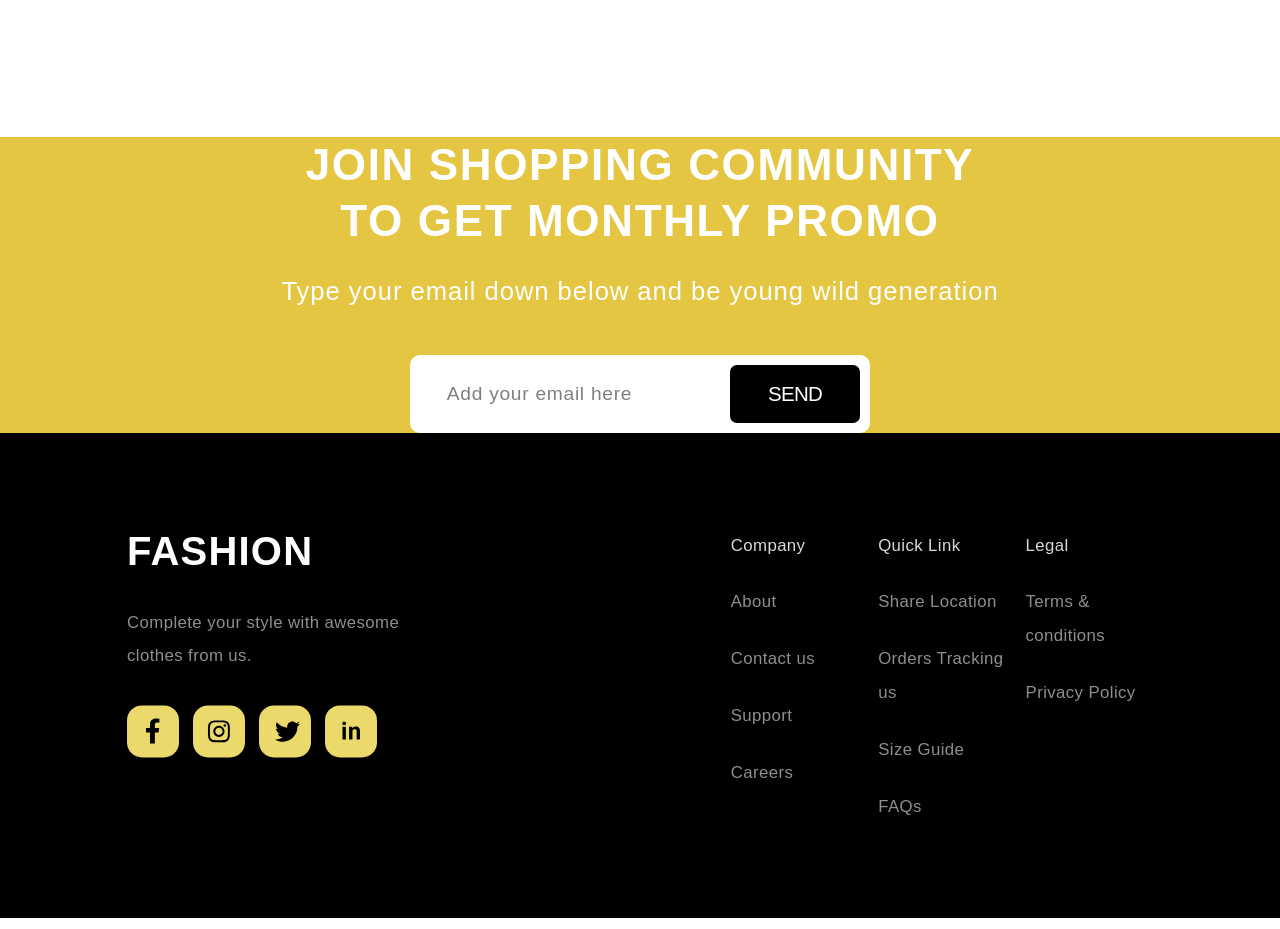
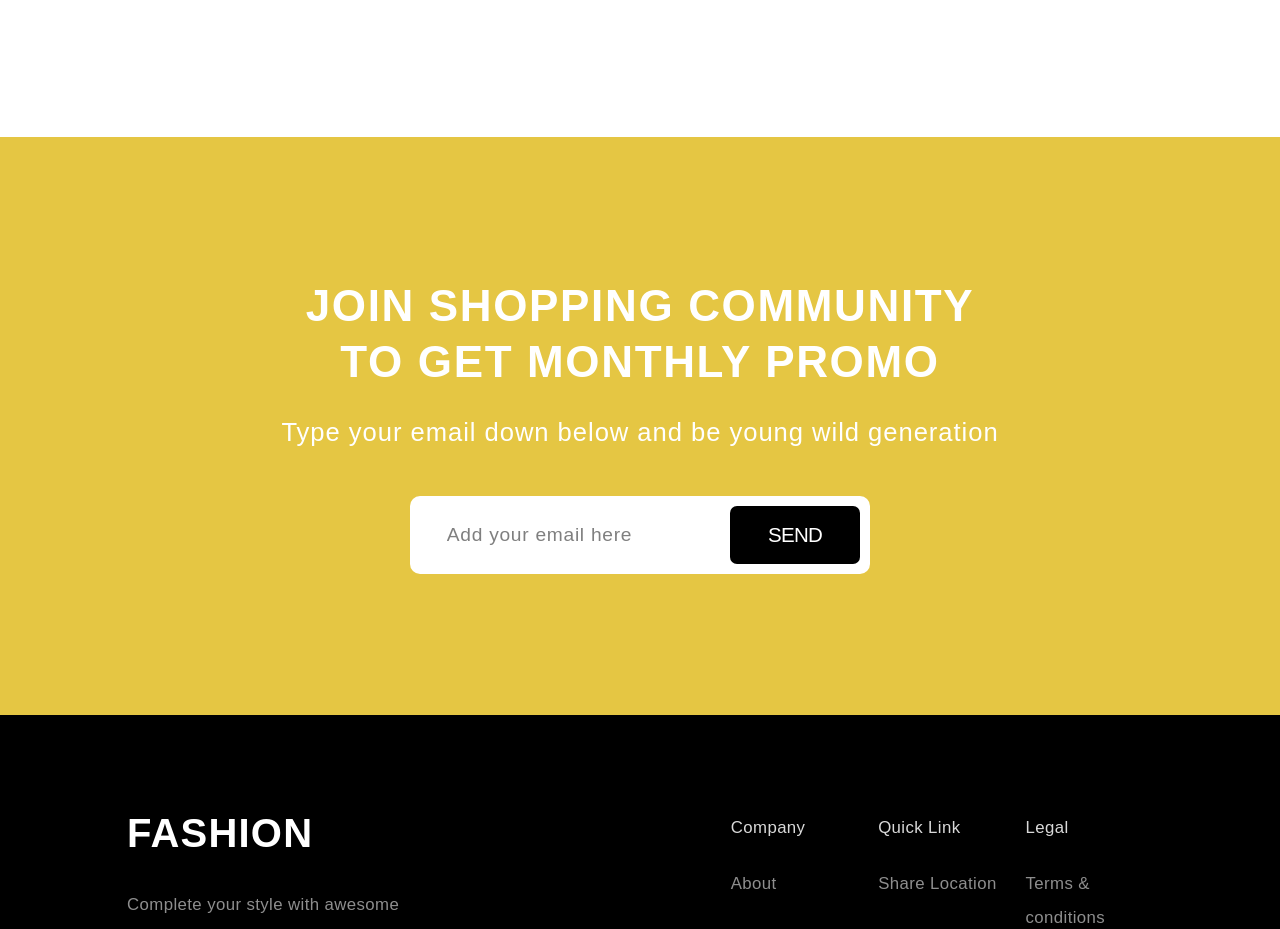
Before and after one commit to bgtvalex/fashion-react, a React (Create React App) app: page / in a window 1280 px wide. Shown: the part 4680-5609 px from the top of the page. Built offline with nearby package versions, Linux system fonts and the light colour scheme; a web font is replaced by a local one.

Commit message:
cta padding

```diff
--- a/src/components/cta/cta.css
+++ b/src/components/cta/cta.css
@@ -4,7 +4,7 @@
   background: #e5c643;
   /* padding-bottom: clamp(50px, 1.987rem + 5.69vw, 141px); */
   /* padding-left: clamp(0, -1.95rem + 9.75vw, 156px); */
-  /* padding: 141px 156px; */
+  padding: 141px 156px;
 }
 
 .cta__row {
```
